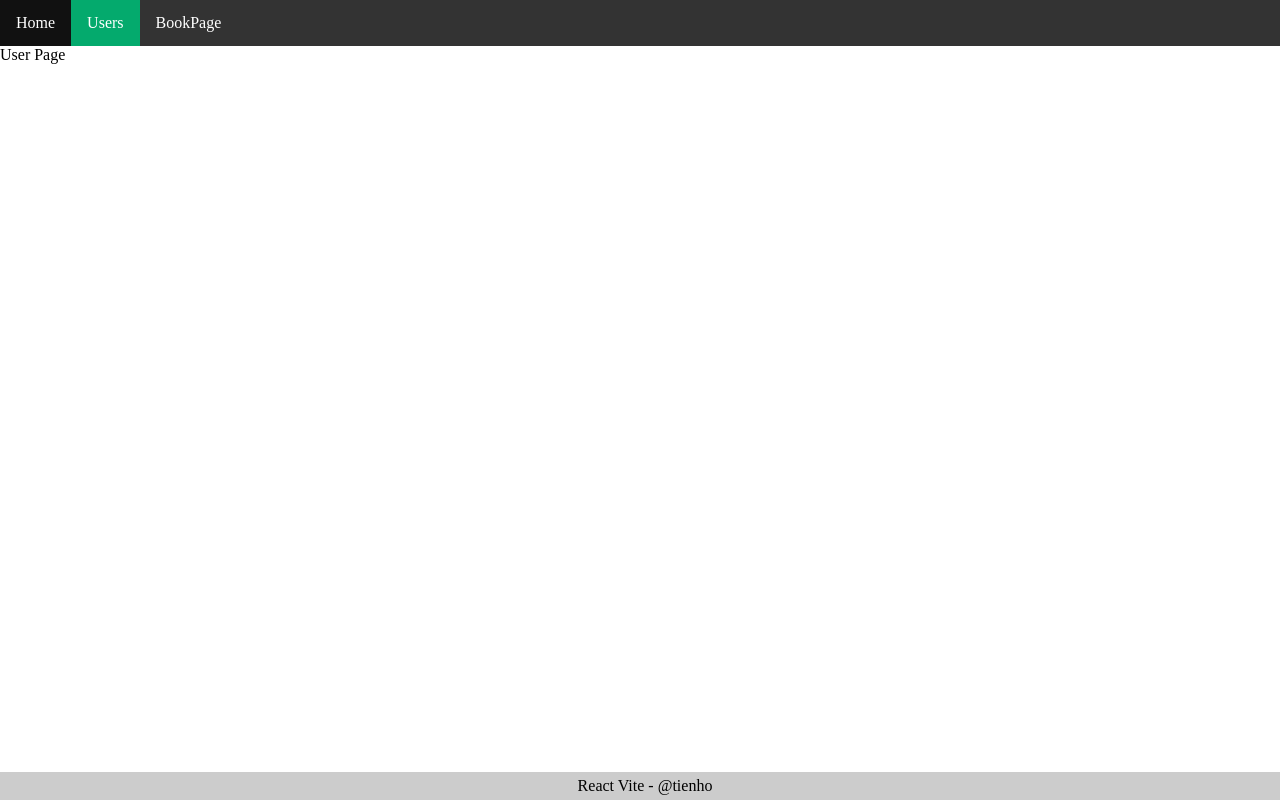
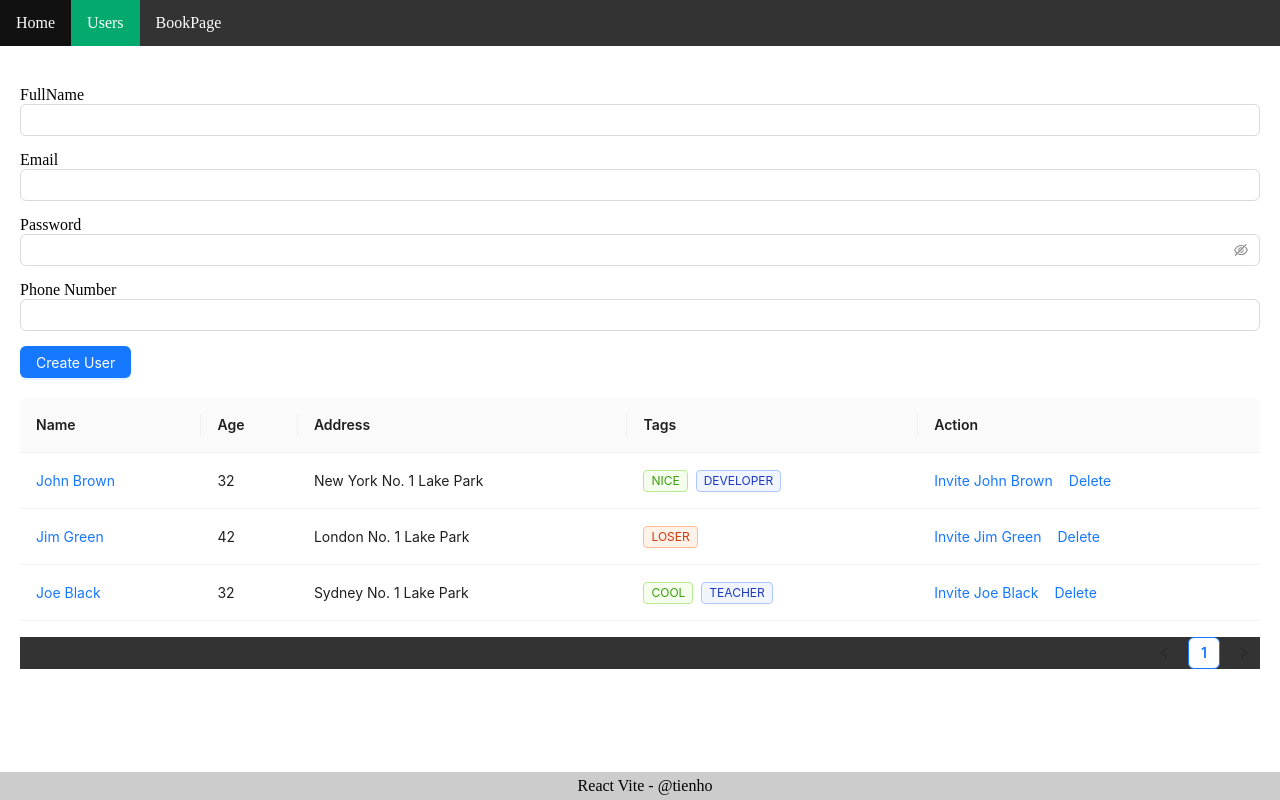
Before and after one commit to HoTien2004/ReactJS-Zero, a React (Vite) app: page /users in a window 1280 px wide. Built offline with nearby package versions, Linux system fonts and the light colour scheme.

Commit message:
11. useEffect

```diff
--- a/package.json
+++ b/package.json
@@ -10,6 +10,9 @@
     "preview": "vite preview"
   },
   "dependencies": {
+    "@ant-design/icons": "5.3.7",
+    "antd": "5.18.1",
+    "axios": "1.7.2",
     "react": "18.3.1",
     "react-dom": "18.3.1",
     "react-router-dom": "6.23.1"
--- /dev/null
+++ b/src/components/user/user.form.jsx
@@ -0,0 +1,55 @@
+import { Button, Input } from "antd";
+import { useState } from "react";
+const UserForm = () => {
+
+    const [fullName, setFullName] = useState("")
+    const [email, setEmail] = useState("")
+    const [password, setPassword] = useState("")
+    const [phone, setPhone] = useState("")
+
+    const handleClickButton = () => {
+        console.log(">>> Check state: ", { fullName, email, password, phone })
+    }
+
+    return (
+        <div className="user-form" style={{ margin: "20px 0" }}>
+            <div style={{ display: "flex", gap: "15px", flexDirection: "column" }}>
+                <div>
+                    <span>FullName</span>
+                    <Input
+                        value={fullName}
+                        onChange={(e) => { setFullName(e.target.value) }}
+                    />
+                </div>
+                <div>
+                    <span>Email</span>
+                    <Input
+                        value={email}
+                        onChange={(e) => { setEmail(e.target.value) }}
+                    />
+                </div>
+                <div>
+                    <span>Password</span>
+                    <Input.Password
+                        value={password}
+                        onChange={(e) => { setPassword(e.target.value) }}
+                    />
+                </div>
+                <div>
+                    <span>Phone Number</span>
+                    <Input
+                        value={phone}
+                        onChange={(e) => { setPhone(e.target.value) }}
+                    />
+                </div>
+                <div>
+                    <Button
+                        onClick={() => handleClickButton()}
+                        type="primary"> Create User </Button>
+                </div>
+            </div>
+        </div>
+    )
+}
+
+export default UserForm;
--- /dev/null
+++ b/src/components/user/user.table.jsx
@@ -0,0 +1,82 @@
+import React from 'react';
+import { Space, Table, Tag } from 'antd';
+
+const UserTable = () => {
+    const columns = [
+        {
+            title: 'Name',
+            dataIndex: 'name',
+            key: 'name',
+            render: (text) => <a>{text}</a>,
+        },
+        {
+            title: 'Age',
+            dataIndex: 'age',
+            key: 'age',
+        },
+        {
+            title: 'Address',
+            dataIndex: 'address',
+            key: 'address',
+        },
+        {
+            title: 'Tags',
+            key: 'tags',
+            dataIndex: 'tags',
+            render: (_, { tags }) => (
+                <>
+                    {tags.map((tag) => {
+                        let color = tag.length > 5 ? 'geekblue' : 'green';
+                        if (tag === 'loser') {
+                            color = 'volcano';
+                        }
+                        return (
+                            <Tag color={color} key={tag}>
+                                {tag.toUpperCase()}
+                            </Tag>
+                        );
+                    })}
+                </>
+            ),
+        },
+        {
+            title: 'Action',
+            key: 'action',
+            render: (_, record) => (
+                <Space size="middle">
+                    <a>Invite {record.name}</a>
+                    <a>Delete</a>
+                </Space>
+            ),
+        },
+    ];
+    const data = [
+        {
+            key: '1',
+            name: 'John Brown',
+            age: 32,
+            address: 'New York No. 1 Lake Park',
+            tags: ['nice', 'developer'],
+        },
+        {
+            key: '2',
+            name: 'Jim Green',
+            age: 42,
+            address: 'London No. 1 Lake Park',
+            tags: ['loser'],
+        },
+        {
+            key: '3',
+            name: 'Joe Black',
+            age: 32,
+            address: 'Sydney No. 1 Lake Park',
+            tags: ['cool', 'teacher'],
+        },
+    ];
+
+    return (
+        <Table columns={columns} dataSource={data} />
+    )
+}
+
+export default UserTable;
--- a/src/pages/user.jsx
+++ b/src/pages/user.jsx
@@ -1,8 +1,11 @@
+import UserForm from "../components/user/user.form";
+import UserTable from "../components/user/user.table";
 
 const UserPage = () => {
     return (
-        <div>
-            User Page
+        <div style={{ padding: "20px" }}>
+            <UserForm />
+            <UserTable />
         </div>
     )
 }
```
